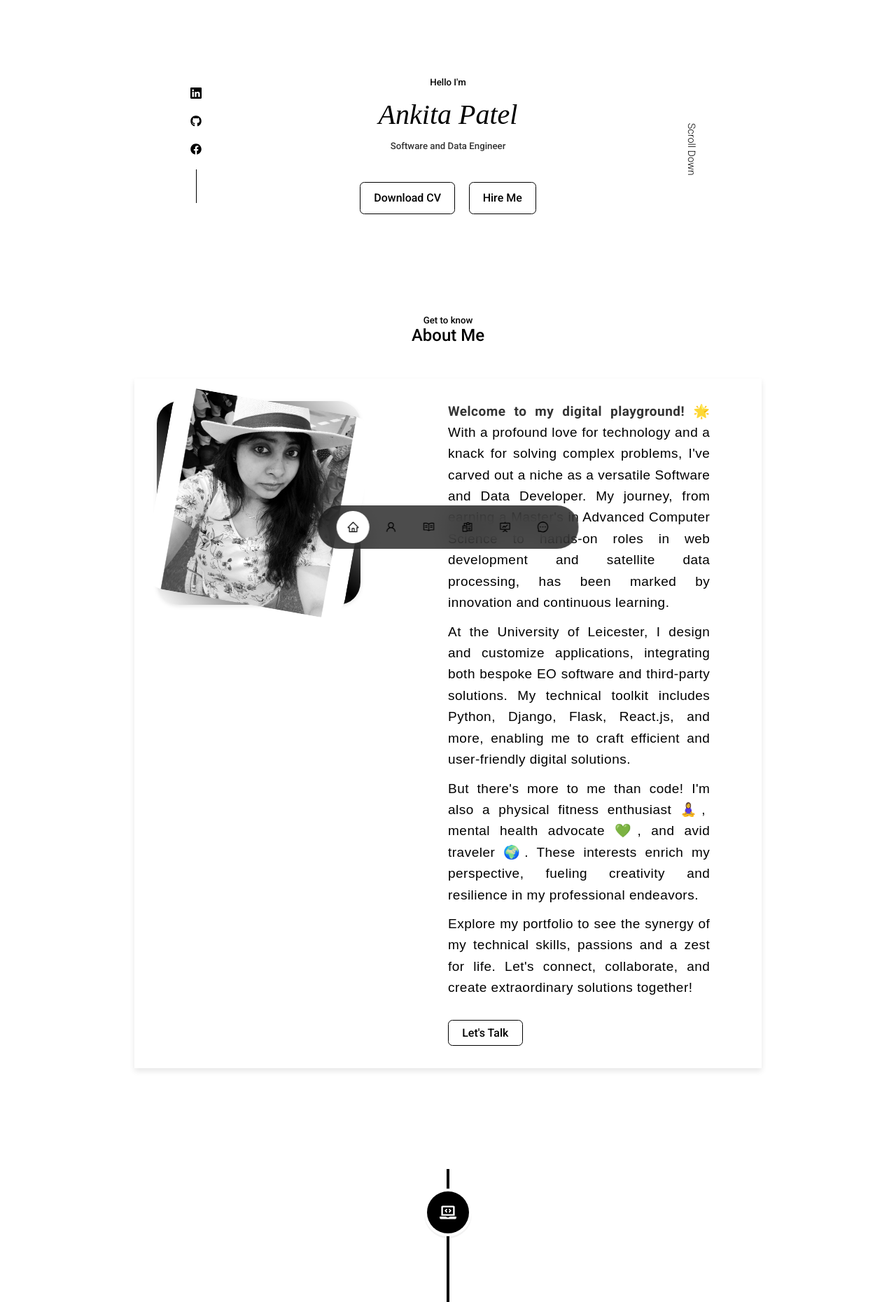
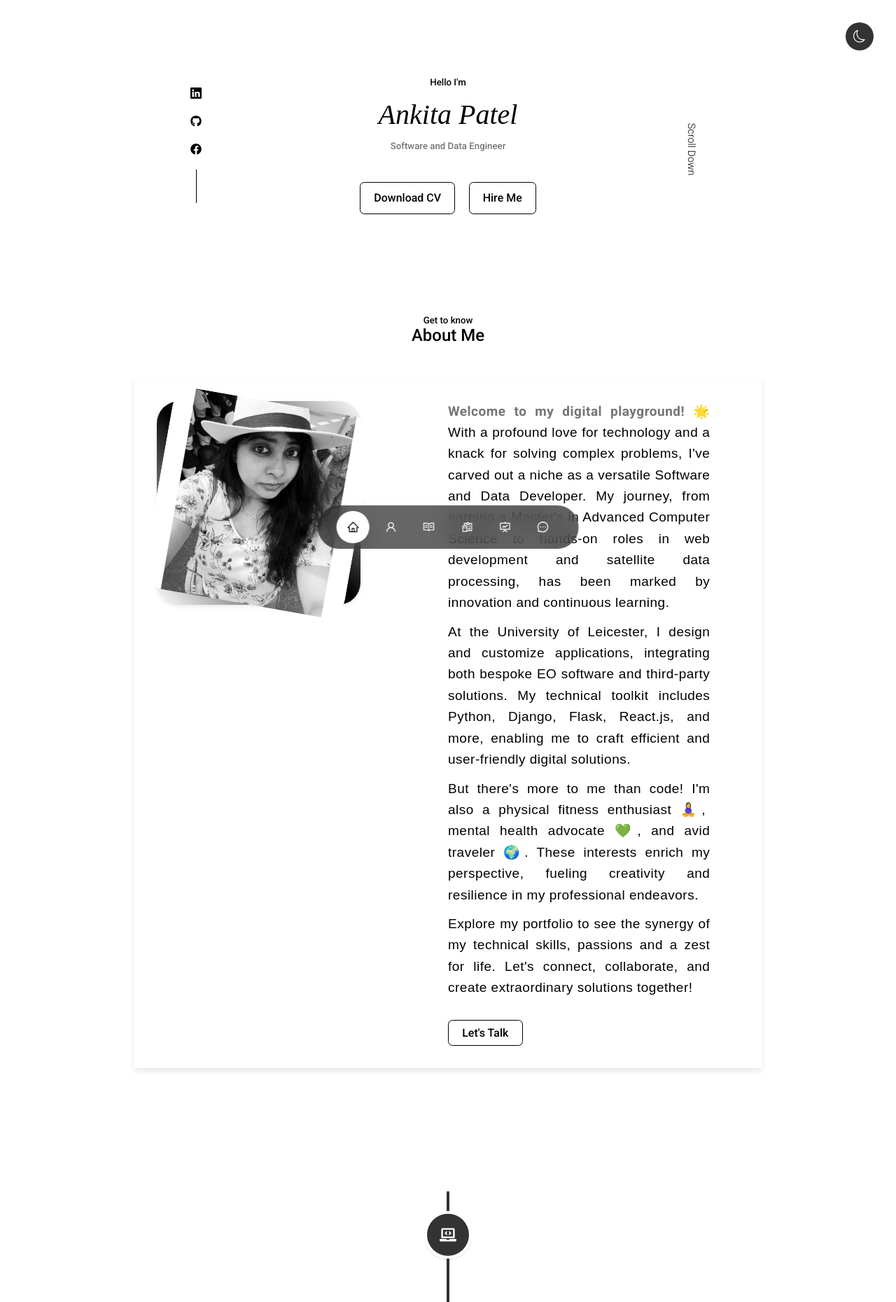
Before and after one commit to Beingankitha/Portfolio, a React (Vite) app: page / in a window 1280 px wide. Shown: the top 1860 px of the page at 70% size. Built offline with nearby package versions, Linux system fonts and the light colour scheme.

Commit message:
added toggle to change theme from light to dark and vica versa

```diff
--- a/src/App.jsx
+++ b/src/App.jsx
@@ -8,11 +8,13 @@ import Education from './components/education/Education';
 import Portfolio from './components/portfolio/Portfolio';
 // import Testimonials from './components/testimonials/Testimonials';
 import Topbar from './components/topbar/Topbar';
-
+import { ThemeProvider } from './context/ThemeContext';
+import ThemeToggle from './components/theme/ThemeToggle';
 
 const App = () => {
   return (
-    <>
+    <ThemeProvider>
+      <ThemeToggle />
       <Header />
       <Topbar />
       <Intro />
@@ -22,7 +24,7 @@ const App = () => {
       {/* <Testimonials /> */}
       <Contact />
       <Footer />
-    </>
+    </ThemeProvider>
   )
 }
 
--- a/src/components/education/education.css
+++ b/src/components/education/education.css
@@ -0,0 +1,43 @@
+.education {
+    padding-top: 2rem;
+}
+
+.vertical-timeline-element--work h3,
+.vertical-timeline-element--work h5,
+.vertical-timeline-element--education h3,
+.vertical-timeline-element--education h5 {
+    color: var(--color-black);
+}
+
+.vertical-timeline-element-content {
+    background: var(--color-bg) !important;
+    border: 1px solid var(--color-primary) !important;
+    box-shadow: 0 3px 8px rgba(0, 0, 0, 0.1) !important;
+}
+
+.vertical-timeline::before {
+    background: var(--color-primary) !important;
+}
+
+.vertical-timeline-element-content-arrow {
+    border-right-color: var(--color-primary) !important;
+}
+
+.vertical-timeline-element-icon {
+    background: var(--color-primary) !important;
+    color: var(--color-bg) !important;
+}
+
+/* Dark theme specific styles */
+body.dark-theme .vertical-timeline-element-content {
+    background: var(--color-bg-variant) !important;
+    border: 1px solid var(--color-primary) !important;
+}
+
+body.dark-theme .vertical-timeline-element--work h3,
+body.dark-theme .vertical-timeline-element--work h5,
+body.dark-theme .vertical-timeline-element--education h3,
+body.dark-theme .vertical-timeline-element--education h5,
+body.dark-theme .vertical-timeline-element-date {
+    color: var(--color-primary) !important;
+}
--- /dev/null
+++ b/src/components/theme/ThemeToggle.jsx
@@ -0,0 +1,16 @@
+import React from 'react';
+import { BsSun, BsMoon } from 'react-icons/bs';
+import { useTheme } from '../../context/ThemeContext';
+import './themeToggle.css';
+
+const ThemeToggle = () => {
+  const { isDarkMode, toggleTheme } = useTheme();
+
+  return (
+    <button className="theme-toggle" onClick={toggleTheme}>
+      {isDarkMode ? <BsSun /> : <BsMoon />}
+    </button>
+  );
+};
+
+export default ThemeToggle;
--- /dev/null
+++ b/src/components/theme/themeToggle.css
@@ -0,0 +1,20 @@
+.theme-toggle {
+  position: fixed;
+  top: 2rem;
+  right: 2rem;
+  background: var(--color-primary);
+  color: var(--color-bg);
+  padding: 0.7rem;
+  border-radius: 50%;
+  display: flex;
+  justify-content: center;
+  align-items: center;
+  font-size: 1.1rem;
+  cursor: pointer;
+  z-index: 999;
+  transition: var(--transition);
+}
+
+.theme-toggle:hover {
+  background: var(--color-primary-variant);
+}
--- a/src/components/topbar/Topbar.jsx
+++ b/src/components/topbar/Topbar.jsx
@@ -33,12 +33,24 @@ const Topbar = () => {
 
   return (
     <nav className={isInverted ? 'inverted' : ''}>
-      <a href="#home" onClick={() => setActiveNav('#home')} className={activeNav === '#home' ? 'active' : ''}><AiOutlineHome /></a>
-      <a href="#about" onClick={() => setActiveNav('#about')} className={activeNav === '#about' ? 'active' : ''}><AiOutlineUser /></a>
-      <a href="#education" onClick={() => setActiveNav('#education')} className={activeNav === '#education' ? 'active' : ''}><AiOutlineRead /></a>
-      <a href="#experience" onClick={() => setActiveNav('#experience')} className={activeNav === '#experience' ? 'active' : ''}><AiOutlineReconciliation /></a>
-      <a href="#portfolio" onClick={() => setActiveNav('#portfolio')} className={activeNav === '#portfolio' ? 'active' : ''}><AiOutlineFundProjectionScreen /></a>
-      <a href="#contact" onClick={() => setActiveNav('#contact')} className={activeNav === '#contact' ? 'active' : ''}><AiOutlineMessage /></a>
+      <a href="#home" onClick={() => setActiveNav('#home')} className={activeNav === '#home' ? 'active' : ''}>
+        <AiOutlineHome color="currentColor" />
+      </a>
+      <a href="#about" onClick={() => setActiveNav('#about')} className={activeNav === '#about' ? 'active' : ''}>
+        <AiOutlineUser color="currentColor" />
+      </a>
+      <a href="#education" onClick={() => setActiveNav('#education')} className={activeNav === '#education' ? 'active' : ''}>
+        <AiOutlineRead color="currentColor" />
+      </a>
+      <a href="#experience" onClick={() => setActiveNav('#experience')} className={activeNav === '#experience' ? 'active' : ''}>
+        <AiOutlineReconciliation color="currentColor" />
+      </a>
+      <a href="#portfolio" onClick={() => setActiveNav('#portfolio')} className={activeNav === '#portfolio' ? 'active' : ''}>
+        <AiOutlineFundProjectionScreen color="currentColor" />
+      </a>
+      <a href="#contact" onClick={() => setActiveNav('#contact')} className={activeNav === '#contact' ? 'active' : ''}>
+        <AiOutlineMessage color="currentColor" />
+      </a>
     </nav>
   );
 };
--- a/src/components/topbar/topbar.css
+++ b/src/components/topbar/topbar.css
@@ -1,5 +1,5 @@
 nav {
-    background: rgba(0, 0, 0, 0.7);
+    background: rgba(0, 0, 0, 0.6);
     color: var(--color-white);
     width: max-content;
     display: block;
@@ -16,6 +16,12 @@ nav {
     transition: background-color 0.3s, color 0.3s, box-shadow 0.3s, transform 0.3s;
 }
 
+/* Dark theme nav styles */
+body.dark-theme nav {
+    background: rgba(255, 255, 255, 0.6);
+    color: var(--color-black);
+}
+
 nav a {
     background: transparent;
     padding: 0.9rem;
@@ -28,35 +34,108 @@ nav a {
     transition: background-color 0.3s, color 0.3s, box-shadow 0.3s, transform 0.3s;
 }
 
+nav a svg {
+    width: 1.1rem;
+    height: 1.1rem;
+    color: inherit;
+    fill: currentColor;
+}
+
 nav a:hover {
-    background: rgba(255, 255, 255, 0.3);
-    color: var(--color-bg);
-    box-shadow: 0 4px 8px rgba(0, 0, 0, 0.5);
+    background: rgba(255, 255, 255, 0.2);
+    color: var(--color-white);
     transform: scale(1.1);
 }
 
 nav a.active {
-    background: var(--color-bg);
+    background: var(--color-white);
     color: var(--color-black);
 }
 
+/* Dark theme nav links */
+body.dark-theme nav a {
+    color: var(--color-black);
+}
+
+body.dark-theme nav a svg {
+    color: var(--color-black);
+}
+
+body.dark-theme nav a:hover {
+    background: rgba(0, 0, 0, 0.2);
+    color: var(--color-black);
+}
+
+body.dark-theme nav a.active {
+    background: var(--color-black);
+    color: var(--color-white);
+}
+
+body.dark-theme nav a.active svg {
+    color: var(--color-white);
+}
+
+/* When nav is over footer */
 nav.inverted {
-    background: rgba(255, 255, 255, 0.85);
-    color: var(--color-black);
+    background: rgba(255, 255, 255, 0.9);
 }
 
 nav.inverted a {
     color: var(--color-black);
 }
 
+nav.inverted a svg {
+    color: var(--color-black);
+}
+
 nav.inverted a:hover {
-    background: rgba(0, 0, 0, 0.6);
-    color: var(--color-bg);
-    box-shadow: 0 4px 8px rgba(0, 0, 0, 0.5);
+    background: rgba(0, 0, 0, 0.2);
+    color: var(--color-black);
+    box-shadow: 0 2px 4px rgba(0, 0, 0, 0.2);
     transform: scale(1.1);
 }
 
 nav.inverted a.active {
     background: var(--color-black);
-    color: var(--color-bg);
+    color: var(--color-white);
 }
+
+nav.inverted a.active svg {
+    color: var(--color-white);
+}
+
+/* Dark theme inverted nav */
+body.dark-theme nav.inverted {
+    background: rgba(0, 0, 0, 0.9);
+}
+
+body.dark-theme nav.inverted a {
+    /* In dark theme variables are inverted: use --color-black which resolves to white in dark mode */
+    color: var(--color-black);
+}
+
+body.dark-theme nav.inverted a svg {
+    color: var(--color-black);
+    fill: currentColor;
+}
+
+body.dark-theme nav.inverted a:hover {
+    background: rgba(255, 255, 255, 0.12);
+    box-shadow: 0 2px 4px rgba(255, 255, 255, 0.08);
+    color: var(--color-black);
+}
+
+body.dark-theme nav.inverted a:hover svg {
+    color: var(--color-black);
+    fill: currentColor;
+}
+
+body.dark-theme nav.inverted a.active {
+    background: var(--color-white);
+    color: var(--color-black);
+}
+
+body.dark-theme nav.inverted a.active svg {
+    color: var(--color-black);
+    fill: currentColor;
+}
--- /dev/null
+++ b/src/context/ThemeContext.jsx
@@ -0,0 +1,24 @@
+import React, { createContext, useState, useContext, useEffect } from 'react';
+
+const ThemeContext = createContext();
+
+export const ThemeProvider = ({ children }) => {
+  const [isDarkMode, setIsDarkMode] = useState(false);
+
+  useEffect(() => {
+    // Apply theme class to body
+    document.body.classList.toggle('dark-theme', isDarkMode);
+  }, [isDarkMode]);
+
+  const toggleTheme = () => {
+    setIsDarkMode(!isDarkMode);
+  };
+
+  return (
+    <ThemeContext.Provider value={{ isDarkMode, toggleTheme }}>
+      {children}
+    </ThemeContext.Provider>
+  );
+};
+
+export const useTheme = () => useContext(ThemeContext);
--- a/src/index.css
+++ b/src/index.css
@@ -1,143 +1,3 @@
-/* @import url('https://fonts.googleapis.com/css2?family=Poppins:wght@300;400;500;600&family=Roboto:wght@100;300;700;900&display=swap');
-
-* {
-  margin: 0;
-  padding: 0;
-  border: 0;
-  outline: 0;
-  box-sizing: border-box;
-  list-style: none;
-  text-decoration: none;
-}
-
-:root {
-  --color-bg: #ffffff;
-  --color-bg-variant: #050505;
-  --color-primary: #489ad5;
-  --color-primary-variant: rgba(155, 206, 242, 0.4);
-  --color-black: rgba(0, 0, 0);
-  --color-white: rgb(255, 255, 255);
-  --color-light-black: #212529;
-
-  --transition: all 400ms ease;
-
-  --container-width-lg: 70%;
-  --container-width-md: 86%;
-  --container-width-sm: 90%;
-}
-
-html {
-  scroll-behavior: smooth;
-}
-
- ::-webkit-scrollbar {
-  display: none;
-}
-
-body {
-  background-color: var(--color-bg);
-  color: var(--color-black);
-  background-image: url(../src/assets/bg-texture.png);
-}
-
-.container {
-  width: var(--container-width-lg);
-  margin: 0 auto;
-}
-
-h1,
-h2,
-h3,
-h4,
-h5,
-h6 {
-  font-weight: 500;
-
-}
-
-h1 {
-  font-size: 2.5rem;
-  font-family:'Monotype Corsiva','Apple Chancery','ITC Zapf Chancery','URW Chancery L',cursive;
-  font-style: italic;
-  text-transform: capitalize;
-}
-
-section {
-  margin-top: 7rem;
-}
-
-section > h2,
-section > h5 {
-  color: var(--color-black);
-  text-align: center;
-}
-
-section > h2 {
-  color: var(--color-black);
-  margin-bottom: 3rem;
-}
-
-.text-light {
-  color: var(--color-black)
-}
-
-a {
-  transition: var(--transition);
-  color: var(--color-black)
-}
-
-a:hover {
-  color: var(--color-light-black);
-}
-
-.btn {
-  width: max-content;
-  display: inline-block;
-  color: var(--color-black);
-  padding: 0.5rem 1.2rem;
-  border-radius: 0.4rem;
-  cursor: pointer;
-  border: 1px solid var(--color-black);
-  transition: var(--transition);
-}
-
-.btn:hover {
-  background-color: var(--color-black);
-  color: var(--color-white);
-  border-color: transparent;
-}
-
-.btn-primary {
-  background-color: var(--color-black);
-  color: var(--color-bg);
-}
-
-img {
-  display: block;
-  width: 100%;
-  object-fit: cover;
-}
-
-@media screen and (max-width: 1024px){
-  .container {
-    width: var(--container-width-md);
-  }
-
-  section {
-    margin-top: 6rem;
-  }
-}
-
-@media screen and (max-width: 600px){
-  .container {
-    width: var(--container-width-sm);
-  }
-
-  section > h2 {
-    margin-bottom: 2rem;
-  }
-} */
-
 @import url('https://fonts.googleapis.com/css2?family=Poppins:wght@300;400;500;600&family=Roboto:wght@100;300;700;900&display=swap');
 
 * {
@@ -151,9 +11,14 @@ img {
 }
 
 :root {
+  /* Light Theme (default) */
   --color-bg: #ffffff;
-  --color-black: #000;
-  --color-light-black: #333;
+  --color-bg-variant: #f5f5f5;
+  --color-primary: #333333;
+  --color-primary-variant: rgba(51, 51, 51, 0.1);
+  --color-black: #000000;
+  --color-white: #ffffff;
+  --color-light-black: #757575;
 
   --transition: all 400ms ease;
 
@@ -162,8 +27,23 @@ img {
   --container-width-sm: 90%;
 }
 
+/* Dark Theme */
+body.dark-theme {
+  --color-bg: #121212;
+  --color-bg-variant: #1f1f1f;
+  --color-primary: #e0e0e0;
+  --color-primary-variant: rgba(224, 224, 224, 0.1);
+  --color-black: #ffffff;
+  --color-white: #000000;
+  --color-light-black: #bdbdbd;
+}
+
 html {
   scroll-behavior: smooth;
+}
+
+::-webkit-scrollbar {
+  display: none;
 }
 
 body {
@@ -228,12 +108,38 @@ a:hover {
   cursor: pointer;
   border: 1px solid var(--color-black);
   transition: var(--transition);
+  background: transparent;
 }
 
 .btn:hover {
   background-color: var(--color-black);
   color: var(--color-bg);
   border-color: transparent;
+}
+
+/* Button element specific overrides */
+button.btn {
+  background: transparent;
+  font-family: inherit;
+  color: var(--color-black);
+  border: 1px solid var(--color-black);
+}
+
+button.btn:hover {
+  background-color: var(--color-black);
+  color: var(--color-bg);
+}
+
+/* Dark theme specific button overrides */
+body.dark-theme button.btn {
+  color: var(--color-black);
+  border-color: var(--color-black);
+  background: transparent;
+}
+
+body.dark-theme button.btn:hover {
+  background-color: var(--color-black);
+  color: var(--color-bg);
 }
 
 img {
@@ -259,7 +165,7 @@ img {
 
   section:nth-of-type(0),
   section:nth-of-type(1) {
-    margin-top: -100px; /* Adjust this value as needed */
+    margin-top: -100px;
   }
 
   section {
```
Also changed, not shown: src/components/footer/footer.css (+47 -11 lines), 1 other file (tests, documents, lock files or other folders).
